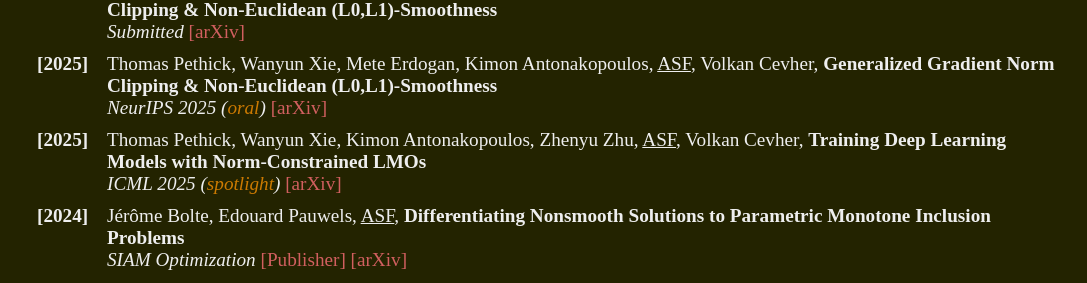
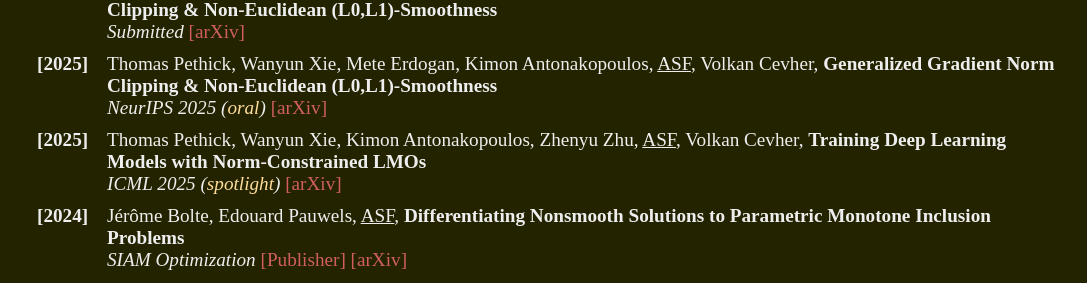
Before and after one commit to tonysf/tonysf.github.io, a Jekyll site: the page built from publications/index.html, in a window 1280 px wide. Shown: the part 483-766 px from the top of the page, without its empty margins (96-1183 px from the left). Built offline with Jekyll 4.4.1, drawn with Linux system fonts in a browser that asks for light colours.

Commit message:
claude color mistake

```diff
--- a/publications/index.html
+++ b/publications/index.html
@@ -15,9 +15,9 @@
 		    <label><b>[2025]</b></label><li> Thomas Pethick, Wanyun Xie, Mete Erdogan, Kimon Antonakopoulos, <u>ASF</u>, Volkan Cevher, <b> Generalized Gradient Norm Clipping & Non-Euclidean (L0,L1)-Smoothness </b><br>
 		        <i>Submitted</i> <a href="https://arxiv.org/abs/2506.01913">[arXiv]</a></li>
 						<label><b>[2025]</b></label><li> Thomas Pethick, Wanyun Xie, Mete Erdogan, Kimon Antonakopoulos, <u>ASF</u>, Volkan Cevher, <b> Generalized Gradient Norm Clipping & Non-Euclidean (L0,L1)-Smoothness </b><br>
-				<i>NeurIPS 2025 (<span style="color: #cc7a00;">oral</span>)</i> <a href="https://arxiv.org/abs/2506.01913">[arXiv]</a></li>
+				<i>NeurIPS 2025 (<span style="color: #ffdc9a;">oral</span>)</i> <a href="https://arxiv.org/abs/2506.01913">[arXiv]</a></li>
 						<label><b>[2025]</b></label><li> Thomas Pethick, Wanyun Xie, Kimon Antonakopoulos, Zhenyu Zhu, <u>ASF</u>, Volkan Cevher, <b> Training Deep Learning Models with Norm-Constrained LMOs </b><br>
-				<i>ICML 2025 (<span style="color: #cc7a00;">spotlight</span>)</i> <a href="https://arxiv.org/abs/2502.07529">[arXiv]</a></li>
+				<i>ICML 2025 (<span style="color: #ffdc9a;">spotlight</span>)</i> <a href="https://arxiv.org/abs/2502.07529">[arXiv]</a></li>
 			<label><b>[2024]</b></label><li> Jérôme Bolte, Edouard Pauwels, <u>ASF</u>, <b> Differentiating Nonsmooth Solutions to Parametric Monotone Inclusion Problems </b><br>
 				<i>SIAM Optimization</i> <a href="https://epubs.siam.org/doi/abs/10.1137/22M1541630?journalCode=sjope8">[Publisher]</a> <a href="https://arxiv.org/abs/2212.07844">[arXiv]</a></li>
 			<label><b>[2023]</b></label><li> <u>ASF</u>, Cesare Molinari, Jalal Fadili, <b>A Stochastic
```
